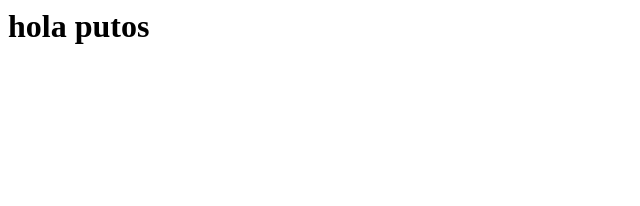
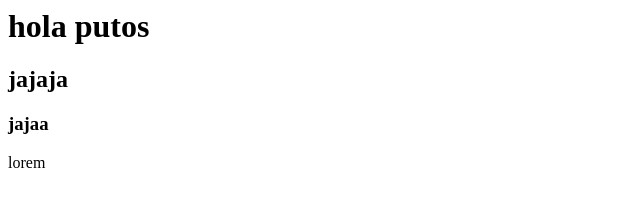
Before and after one commit to cris-salas/git-mircha, a plain HTML site: page index.html in a window 1280 px wide. Shown: the whole page, without its empty margins (0-640 px from the left). Drawn offline with Linux system fonts and the light colour scheme.

Commit message:
cambio el ultimo commit

```diff
--- a/index.html
+++ b/index.html
@@ -1 +1,5 @@
 <h1>hola putos</h1>
+<h2>jajaja</h2>
+<h3>jajaa</h3>
+<p>lorem
+</p>
```
